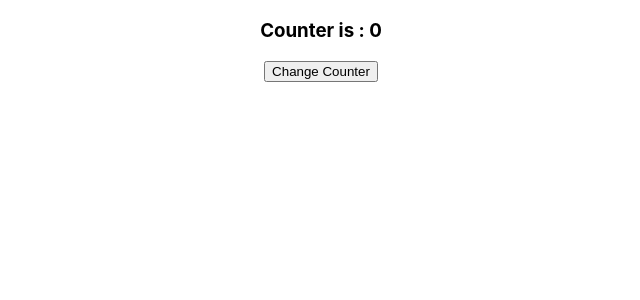
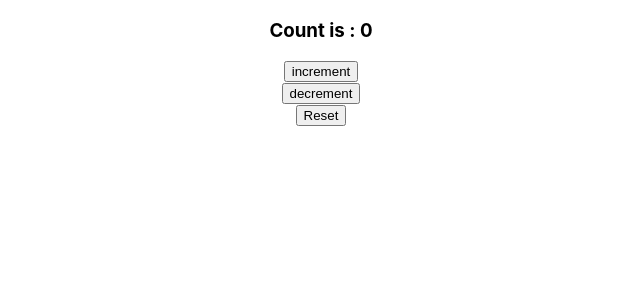
Before and after one commit to ProvaPaul/-ReactJS-Learning, a React (Create React App) app: page / in a window 1280 px wide. Shown: the top 300 px of the page, without its empty margins (319-959 px from the left). Built offline with nearby package versions, Linux system fonts and the light colour scheme.

Commit message:
use state based on the previous state

```diff
--- a/src/App.js
+++ b/src/App.js
@@ -14,6 +14,7 @@
 import moduleStyles from './myAppStyles.module.css'
 import FormInput from './components/FormInput';
 import Counter from './components/Hooks/Counter';
+import Counter2 from './components/Hooks/Counter2';
 
 function App() {
   return (
@@ -39,7 +40,8 @@
       {/* <h5 className='error'>Error!!</h5>
         <h5 className={moduleStyles.success}>Success!!</h5> */}
       {/* <FormInput/> */}
-      <Counter/>
+      {/* <Counter/> */}
+      <Counter2/>
       </div>
   );
 }
--- /dev/null
+++ b/src/components/Hooks/Counter2.js
@@ -0,0 +1,25 @@
+import React, { useState } from 'react'
+
+export default function Counter2() {
+    const [count,setCount]=useState(0);
+    const inititalCount=0;
+    const increment=()=>
+        {
+            setCount(prevCount=>prevCount+1);
+            setCount(prevCount=>prevCount+1);
+            setCount(prevCount=>prevCount+1);
+        }
+    const decrement=()=>{
+        setCount(prevCount=>prevCount-1);
+        setCount(prevCount=>prevCount-1);
+    }
+  return (
+       <div>
+        <h3>Count is : {count}</h3>
+        <button onClick={increment}>increment</button><br/>
+        {/* <button onClick={()=>setCount(count-1)}>decrement</button><br/> */}
+        <button onClick={decrement}>decrement</button><br/>
+        <button onClick={()=>setCount(inititalCount)}>Reset</button><br/>
+       </div>
+  )
+}
```
Also changed, not shown: src/components/Hooks/Counter3.js (added).
